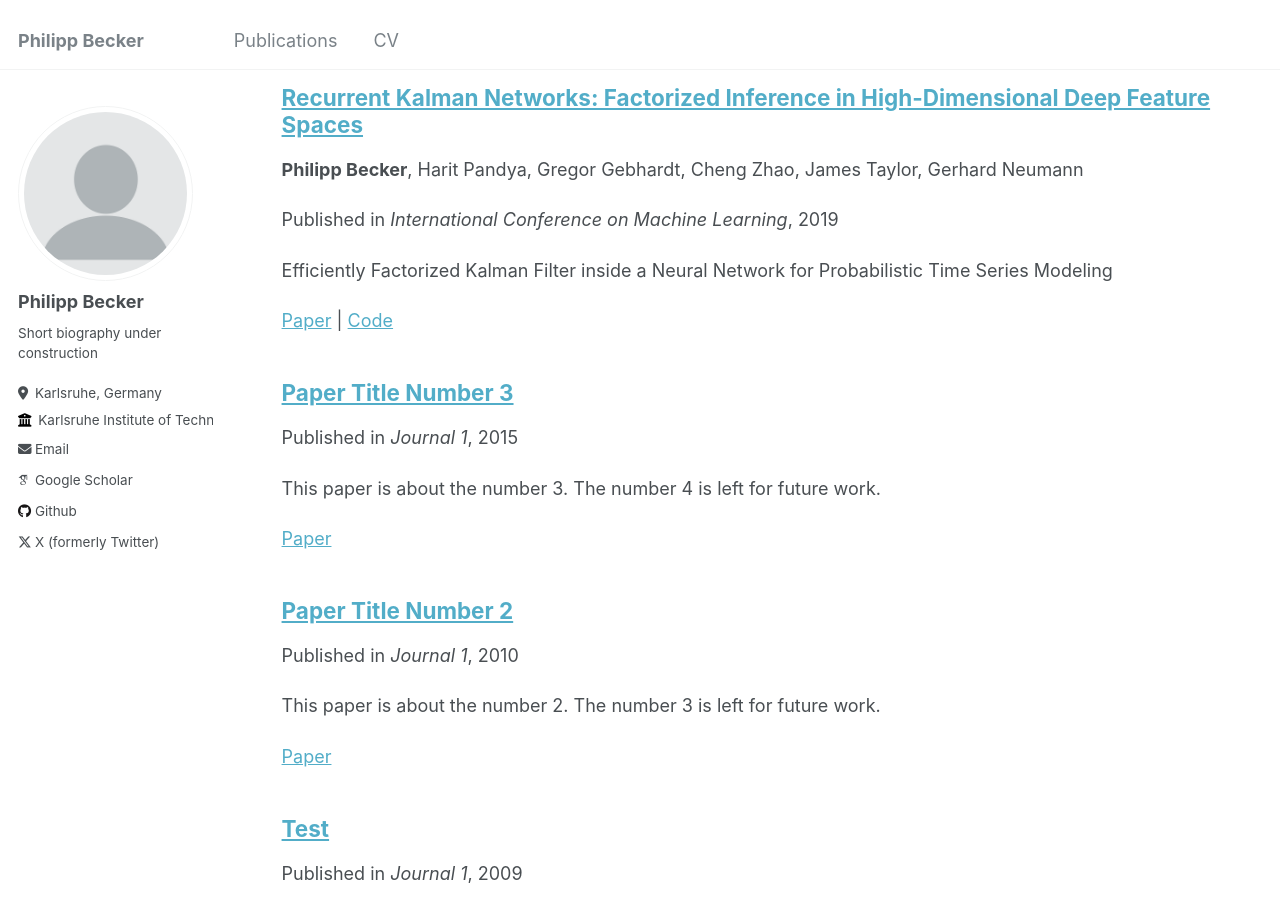
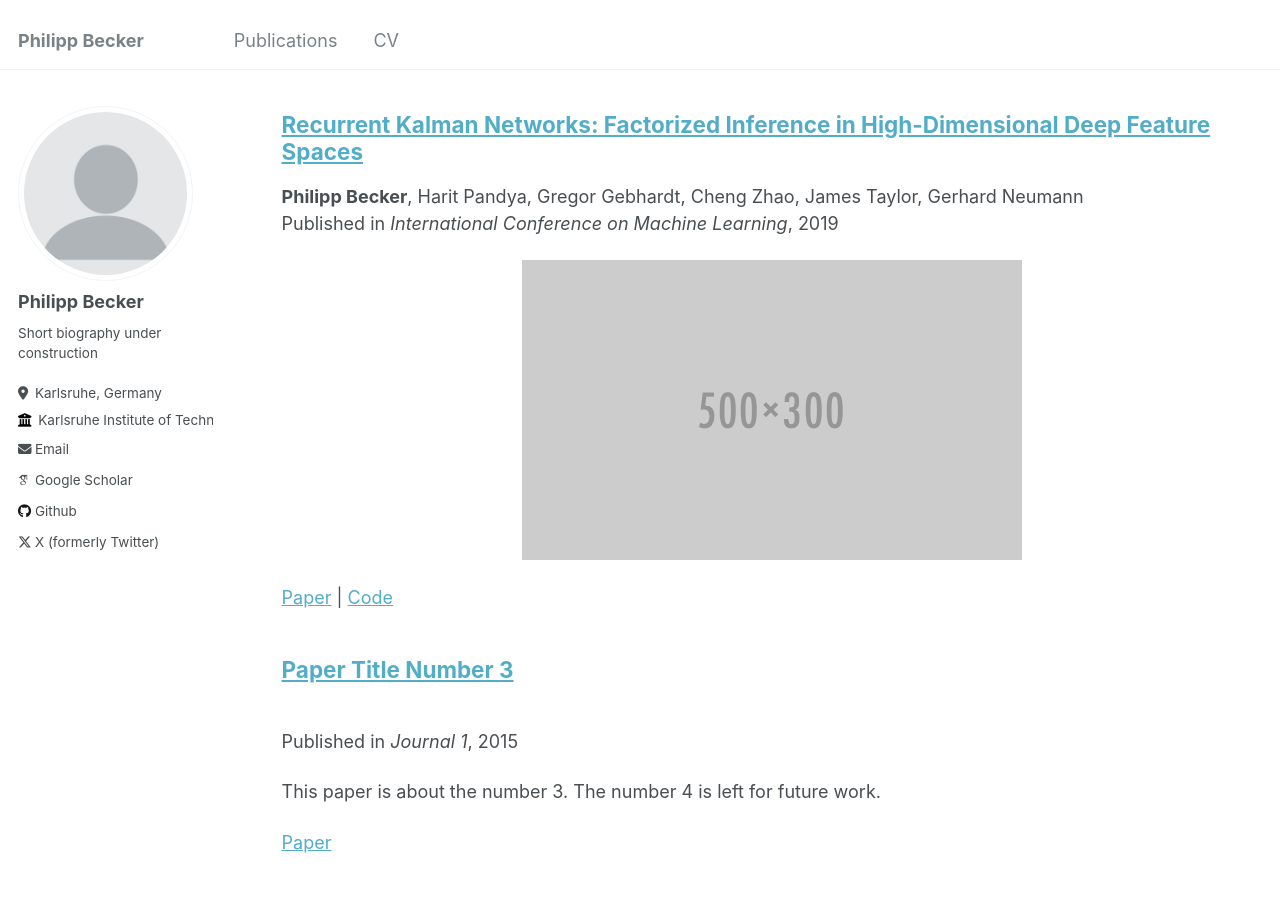
Before and after one commit to pbecker93/pbecker93.github.io, a Jekyll site: the page built from _pages/publications.md, in a window 1280 px wide and 900 px high, scrolled down 354 px. Built offline with Jekyll 4.4.1, drawn with Linux system fonts in a browser that asks for light colours; some web fonts are replaced.

Commit message:
publication refactor

```diff
--- a/_includes/archive-single-publication.html
+++ b/_includes/archive-single-publication.html
@@ -38,11 +38,11 @@
       <p class="page__meta"><i class="fa fa-clock-o" aria-hidden="true"></i> {% include read-time.html %}</p>
     {% endif %}
 
-      {% if post.authors %}
-      <p> {{ post.authors }} </p>
-      {% endif %}
 
-      <p>Published in <i>{{ post.venue }}</i>, {{ post.date | default: "1900-01-01" | date: "%Y" }} </p>
+      <p>
+        {{ post.authors }} <br />
+        Published in <i>{{ post.venue }}</i>, {{ post.date | default: "1900-01-01" | date: "%Y" }}
+      </p>
 
 
     {% if post.excerpt and site.read_more != 'enabled' %}
--- a/_publications/2019-01-RKN.md
+++ b/_publications/2019-01-RKN.md
@@ -2,7 +2,6 @@
 title: 'Recurrent Kalman Networks: Factorized Inference in High-Dimensional Deep Feature Spaces'
 collection: publications
 permalink: /publication/2019-01-RKN
-excerpt: 'Efficiently Factorized Kalman Filter inside a Neural Network for Probabilistic Time Series Modeling'
 date: 2019-06-01
 venue: 'International Conference on Machine Learning'
 authors: '<b>Philipp Becker</b>, Harit Pandya, Gregor Gebhardt, Cheng Zhao, James Taylor, Gerhard Neumann'
```
Also changed, not shown: _layouts/publication.html (+8 -0 lines).
